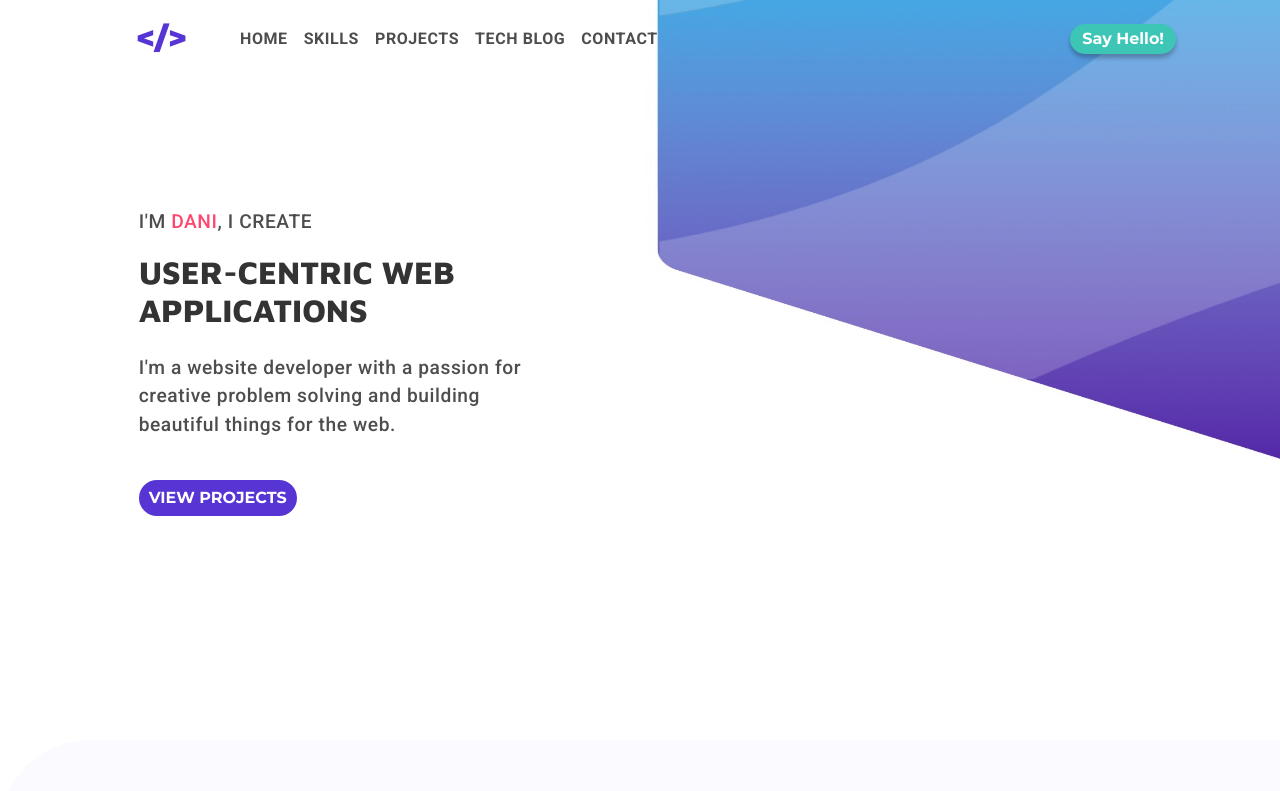
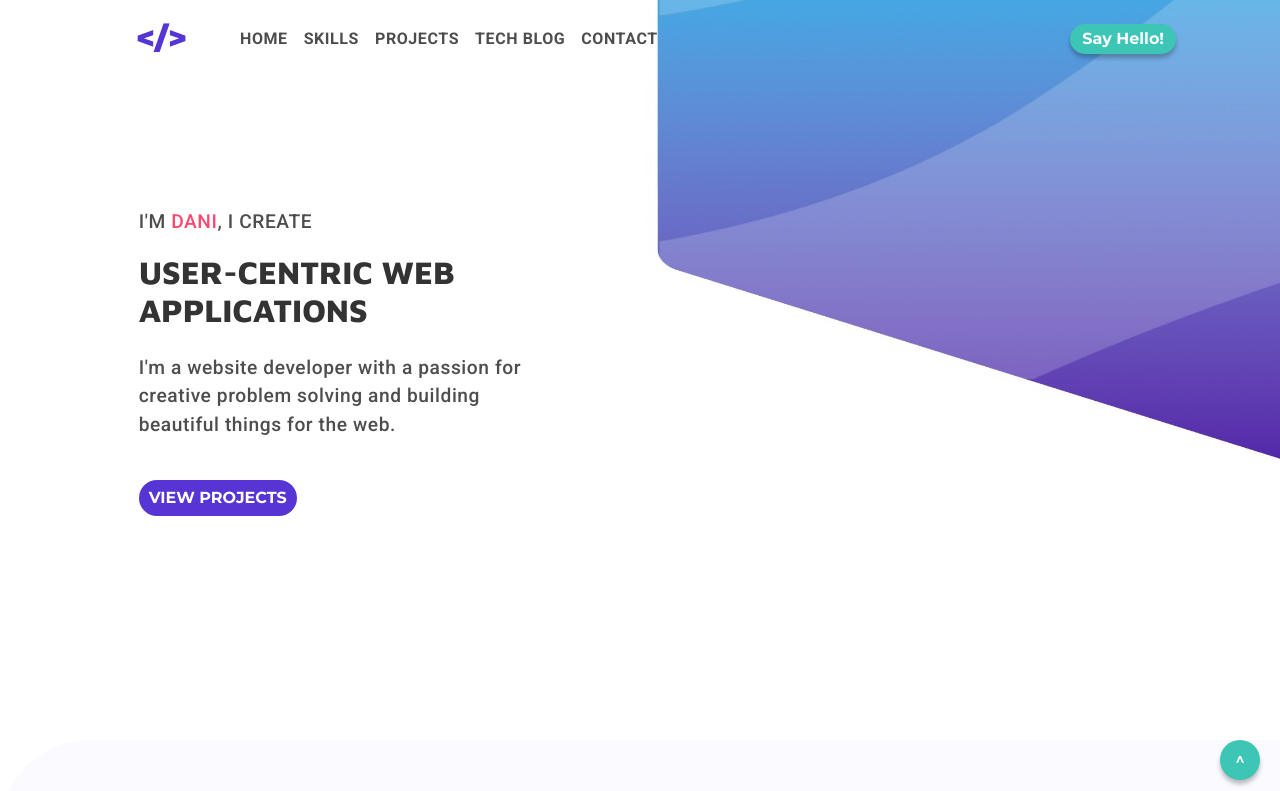
Before and after one commit to danisylvester/Portfolio_Blog, a React app: page / in a window 1280 px wide. Shown: the top 791 px of the page. Built offline with nearby package versions, Linux system fonts and the light colour scheme; no server answers.

Commit message:
Added scroll to top of window button.

```diff
--- a/src/App.jsx
+++ b/src/App.jsx
@@ -4,6 +4,7 @@ import "./App.scss";
 import { Menu } from "./components/Menu/Menu.jsx";
 import { BottomMenu } from "./components/BottomMenu/BottomMenu.jsx";
 import { Home } from "./components/Home/Home.jsx";
+import ScrollButton from "./components/ScrollButton/ScrollButton.jsx";
 import BlogPost from "./components/BlogPost/BlogPost.jsx";
 
 const App = () => {
@@ -15,6 +16,7 @@ const App = () => {
         <Route path="/:id" component={Home}></Route>
         <Route exact path="/" component={Home}></Route>
       </Switch>
+      <ScrollButton></ScrollButton>
       <BottomMenu></BottomMenu>
     </>
   );
--- /dev/null
+++ b/src/components/ScrollButton/ScrollButton.jsx
@@ -0,0 +1,44 @@
+import React, { Component } from "react";
+import styles from "./scrollButton.module.scss";
+
+export default class ScrollButton extends Component {
+  constructor(props) {
+    super(props);
+
+    this.handleClick = this.handleClick.bind(this);
+  }
+
+  // componentDidMount(){
+  //     window.addEventListener(scroll, this.displayButton);
+  // }
+
+  // displayButton() {
+  //   const scrollBtn = document.getElementById("scrollBtn");
+  //   if (document.body.scrollTop > 10) {
+  //     scrollBtn.style.display = "block";
+  //   } else {
+  //     scrollBtn.style.display = "none";
+  //   }
+  // }
+
+  handleClick() {
+    window.scrollTo({
+      top: 0,
+      behavior: "smooth",
+    });
+  }
+
+  render() {
+    return (
+      <div>
+        <button
+          id="scrollBtn"
+          onClick={this.handleClick}
+          className={styles.scrollBtn}
+        >
+          ^
+        </button>
+      </div>
+    );
+  }
+}
--- /dev/null
+++ b/src/components/ScrollButton/scrollButton.module.scss
@@ -0,0 +1,29 @@
+@use '../../App.scss';
+
+.scrollBtn{
+    display: none;
+    background: #3dc5b6;
+    box-shadow: 0px 4px 4px rgba(0, 0, 0, 0.25);
+    border-radius: 30px;
+    font-family: "Montserrat", sans-serif;
+    color: white;
+    font-weight: 700;
+    position: fixed;
+    right:  5px;
+    bottom: 10px;
+    width: 40px;
+    height: 40px;
+    border: none;
+}
+
+@media (min-width: 768px) {
+    .scrollBtn{
+        display: block;
+    }
+}
+@media (min-width: 1130px) {
+    .scrollBtn{
+        right:  20px;
+        bottom: 20px;
+    }
+}
```
Also changed, not shown: 1 other file (tests, documents, lock files or other folders).
